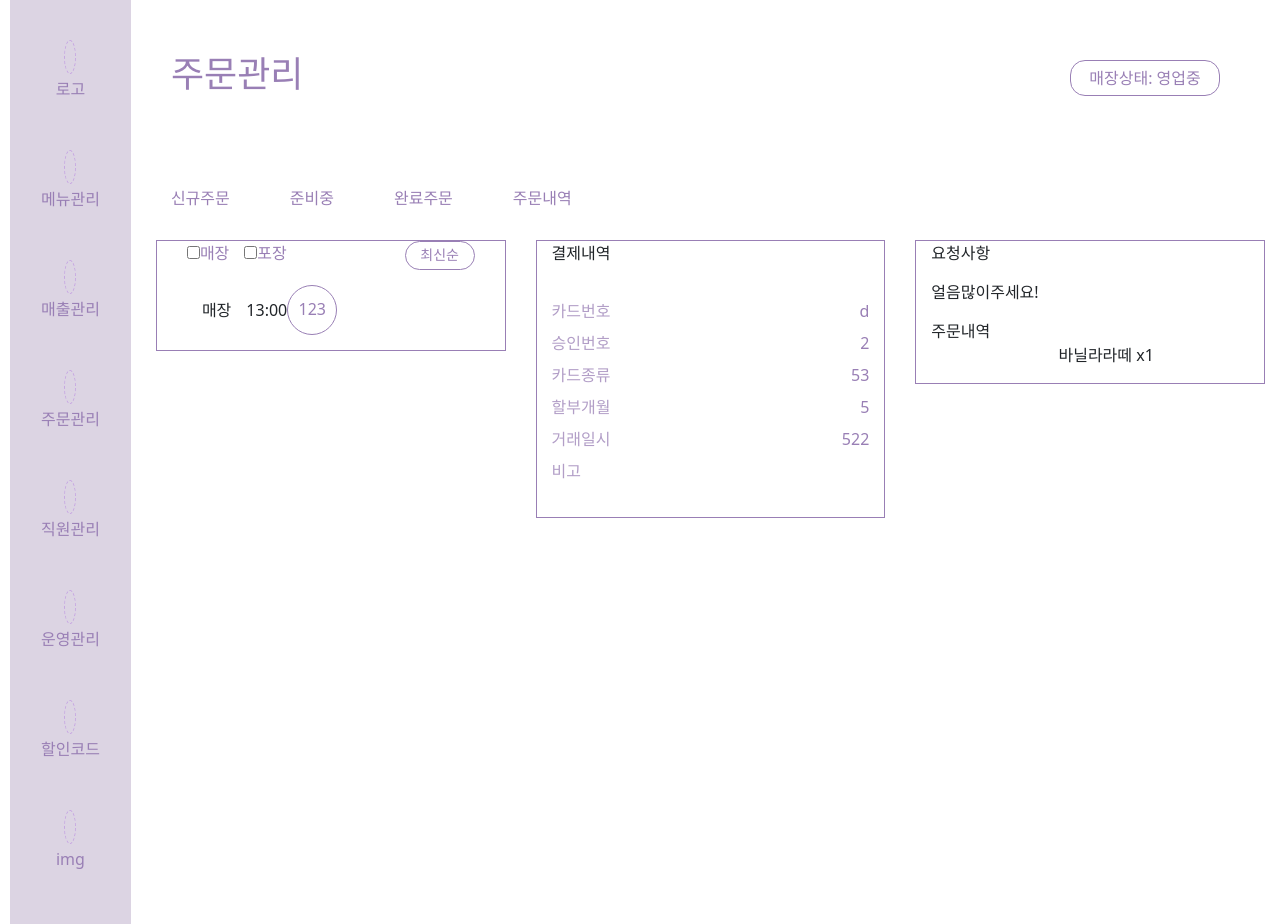
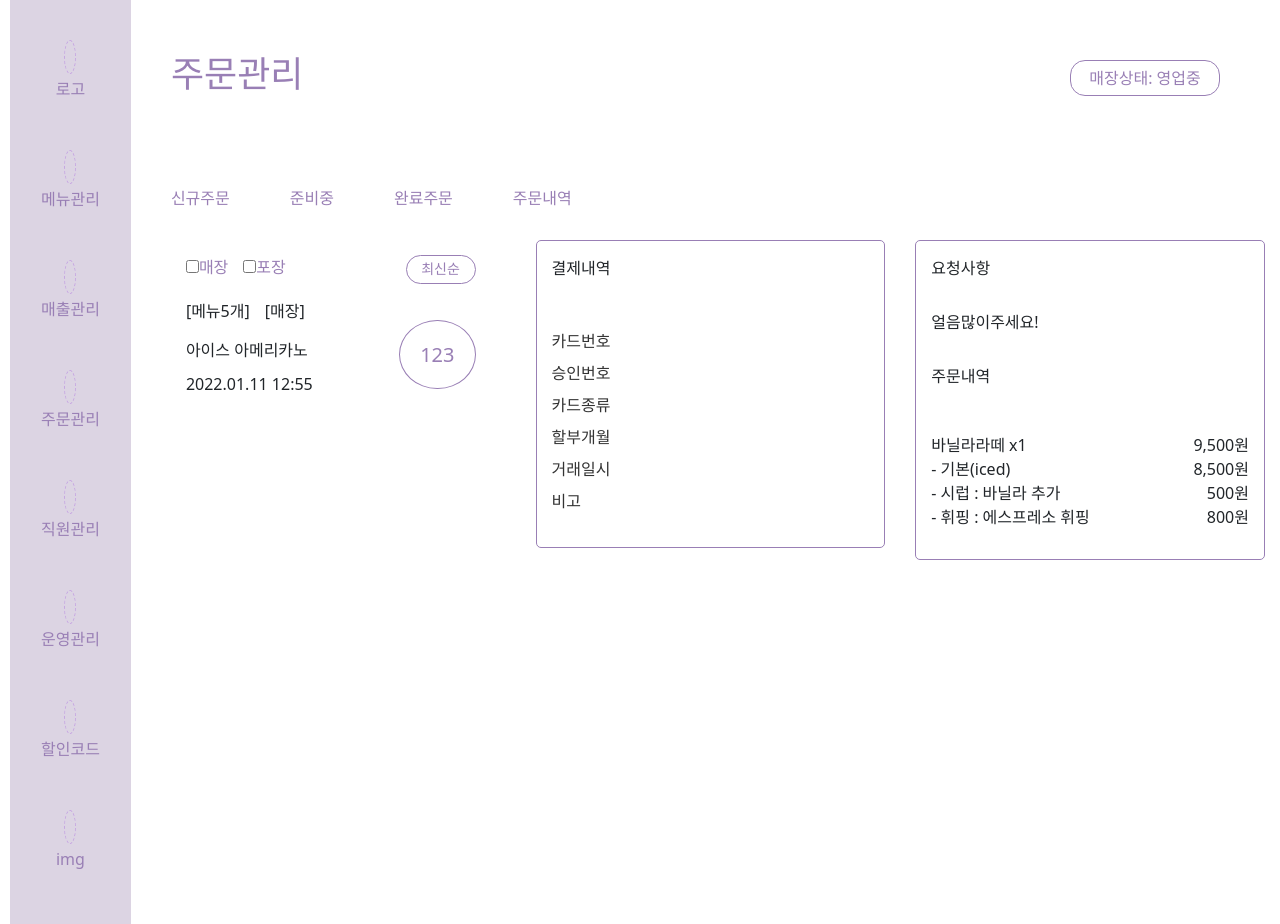
Before and after one commit to jgsjss/ding, a Vue app: page /ordermanagement/3 in a window 1280 px wide. Built offline with nearby package versions, Linux system fonts and the light colour scheme; no server answers; some icons are missing.

Commit message:
01.11 10:38
paymentdata.js
index.js
ordermanagement3 수정완료
데이터안뜸

```diff
--- a/src/assets/PaymentData.js
+++ b/src/assets/PaymentData.js
@@ -1,11 +1,11 @@
 export default [
         {
-            카드번호 : 1234-5678-9012,
-            승인번호 : 0012345 ,
-            카드종류 : 현대카드,
-            할부개월 : 일시불,
-            거래일시 : 2022/01/10/1635,
-            비고 : '',
+            cardNum : '1234-5678-9012', //카드번호
+            approveNum : '0012345' , //승인번호
+            cardType : '현대카드', //카드종류
+            installMent : '일시불', //할부개월
+            dealDate : '2022/01/10/16:35', //거래일시
+            cardNote : '', //비고
         },
         // {
         //     카드번호 : 1234-5238-9232,
--- a/src/store/index.js
+++ b/src/store/index.js
@@ -2,7 +2,7 @@ import { createStore } from 'vuex'
 import orderData from '../assets/orderData.js'
 import menuData from '../assets/menuData.js'
 import shopData from '../assets/shopData.js'
-// import paymentData from '../assets/paymentData.js'
+import paymentData from '../assets/paymentData.js'
 
 let soldNum=0;
 let hidNum=0;
@@ -50,7 +50,8 @@ export default createStore({
     shopData,
     //영업중인 가게 수
     openShopNum : 3,
-
+    //----------결제내역 데이터----------
+    paymentData,
     //=======================MenuManagement.vue 화면 내부 데이터 ========================
     //
     menuTab : 0,
--- a/src/view/OrderManagement3.vue
+++ b/src/view/OrderManagement3.vue
@@ -18,17 +18,26 @@
         </div>
         <div class="complete_left">
           <!-- <span>{{ $store.state.menuData[i].name }}</span> -->
-          <div>
-            <span>{{}}</span>
-            <span class="complete_type">{{}}매장</span>
+          <div class="order_small_list">
+          <div class="order_small_flex1">
+            <span>{{}}[메뉴5개]</span>
+            <span class="complete_type">{{}}[매장]</span>
           </div>
-          <span class="complete_time">{{}}13:00</span>
+          <div class="order_small_flex2">
+            <span>{{}}아이스 아메리카노</span>
+            <span class="complete_time">{{}}2022.01.11 12:55</span>
+          </div>
+
+          </div>
+          <div class="num_box">
             <span class="complete_num">{{ 123 }}</span>
           </div>
         </div>
+
+      </div>
+      <!--데이터 설정했으나 데이터 화면에안뜸-->
       <div class="complete_box2">
         <div class="com_title">결제내역</div>
-        <!-- <p> {{ $store.state.paymentdata[i] }}</p> -->
           <div class="pay_wrap">
             <div class="pay_wrap1">
               <div class="payment_left">카드번호</div>
@@ -39,12 +48,12 @@
               <div class="payment_left">비고</div>
             </div>
           <div class="pay_wrap2">
-            <div class="payment_right">{{}}</div>
-            <div class="payment_right">d{{}}</div>
-            <div class="payment_right">2{{}}</div>
-            <div class="payment_right">53{{}}</div>
-            <div class="payment_right">5{{}}</div>
-            <div class="payment_right">522{{}}</div>
+            <div class="payment_right">{{ $store.state.paymentData.cardNum }}</div>
+            <div class="payment_right">{{ $store.state.paymentData.approveNum }}</div>
+            <div class="payment_right">{{ $store.state.paymentData.cardType }}</div>
+            <div class="payment_right">{{ $store.state.paymentData.installMent }}</div>
+            <div class="payment_right">{{ $store.state.paymentData.dealDate }}</div>
+            <div class="payment_right">{{ $store.state.paymentData.cardNote }}</div>
           </div>
         </div>
       </div>
@@ -52,14 +61,20 @@
         <div class="com_title">요청사항</div>
         <p class="com_request">얼음많이주세요!{{}}</p>
         <div class="com_title">주문내역</div>
-        <ul>
-          <li class="order_menulist">
+        <div class="order_menulist_wrap">
+          <div class="order_menulist_left">
             {{}}바닐라라떼 x1
-            <ul>
-              <li class="order_submenu_list"></li>
-            </ul>
-          </li>
-        </ul>
+              <div class="order_submenu_list">{{}}- 기본(iced)</div>
+              <div class="order_submenu_list">{{}}- 시럽 : 바닐라 추가</div>
+              <div class="order_submenu_list">{{}}- 휘핑 : 에스프레소 휘핑</div>
+          </div>
+          <div class="order_menulist_right">
+            <div class="order_price_list">{{}}9,500원</div>
+            <div class="order_price_list">{{}}8,500원</div>
+            <div class="order_price_list">{{}}500원</div>
+            <div class="order_price_list">{{}}800원</div>
+          </div>
+          </div>
       </div>
     </div>
   </div>
@@ -87,14 +102,24 @@ export default {
   width: 33%;
   display: inline-block;
   border: 1px solid #997fb5;
+  border-radius: 5px;
   margin: 0 15px;
 }
 .complete_box1 {
+  border:none;
+}
+.order_small_flex1 {
+  display:flex;
+}
+.order_small_flex2 {
+  display:flex;
+  flex-direction: column;
+  padding:15px 0;
 }
 .form_box {
   display: flex;
   justify-content: space-between;
-  padding: 0 30px;
+  padding: 15px 30px;
   color: #997fb5;
 }
 .one_checkbox {
@@ -105,35 +130,37 @@ export default {
   flex-direction: row;
   align-items: center;
   padding: 0 30px;
+  justify-content: space-between;
 }
 .complete_num {
   border: 1px solid #997fb5;
-  font-size: 16px;
+  font-size: 20px;
   color: #997fb5;
   border-radius: 50%;
-  width: 50px;
-  height: 50px;
   line-height: 2.9;
   text-align: center;
   margin: 15px 0;
+  padding: 20px;
 }
 .complete_type {
   padding: 0 15px;
 }
+.complete_time {
+  padding-top:10px;
+}
+
 .com_title {
   font-size: 16px;
   font-weight: 500;
   text-align: left;
-  padding: 0 15px;
+  padding: 15px 15px;
 }
 .com_request {
   text-align: left;
   margin: 0 15px;
   padding: 15px 0;
 }
-.complete_box3 {
-  text-align: center;
-}
+
 .pay_wrap {
   margin: 0 auto;
   display: flex;
@@ -149,13 +176,27 @@ export default {
 }
 .payment_left {
   text-align: left;
-  color: #b29ec7;
+  color: #333;
   line-height: 2;
 }
 .payment_right {
   text-align: end;
-  color: #997fb5;
+  color: #333;
   font-weight: 500;
   line-height: 2;
 }
+.order_menulist_wrap {
+  margin: 0 auto;
+  display: flex;
+  flex-wrap: wrap;
+  justify-content: space-between;
+  padding: 30px 15px;
+}
+.order_menulist_left {
+  float: left;
+}
+.order_menulist_right {
+  float: left;
+  text-align: end;
+}
 </style>
```
Lines whose indentation alone changed are shown as unchanged.
